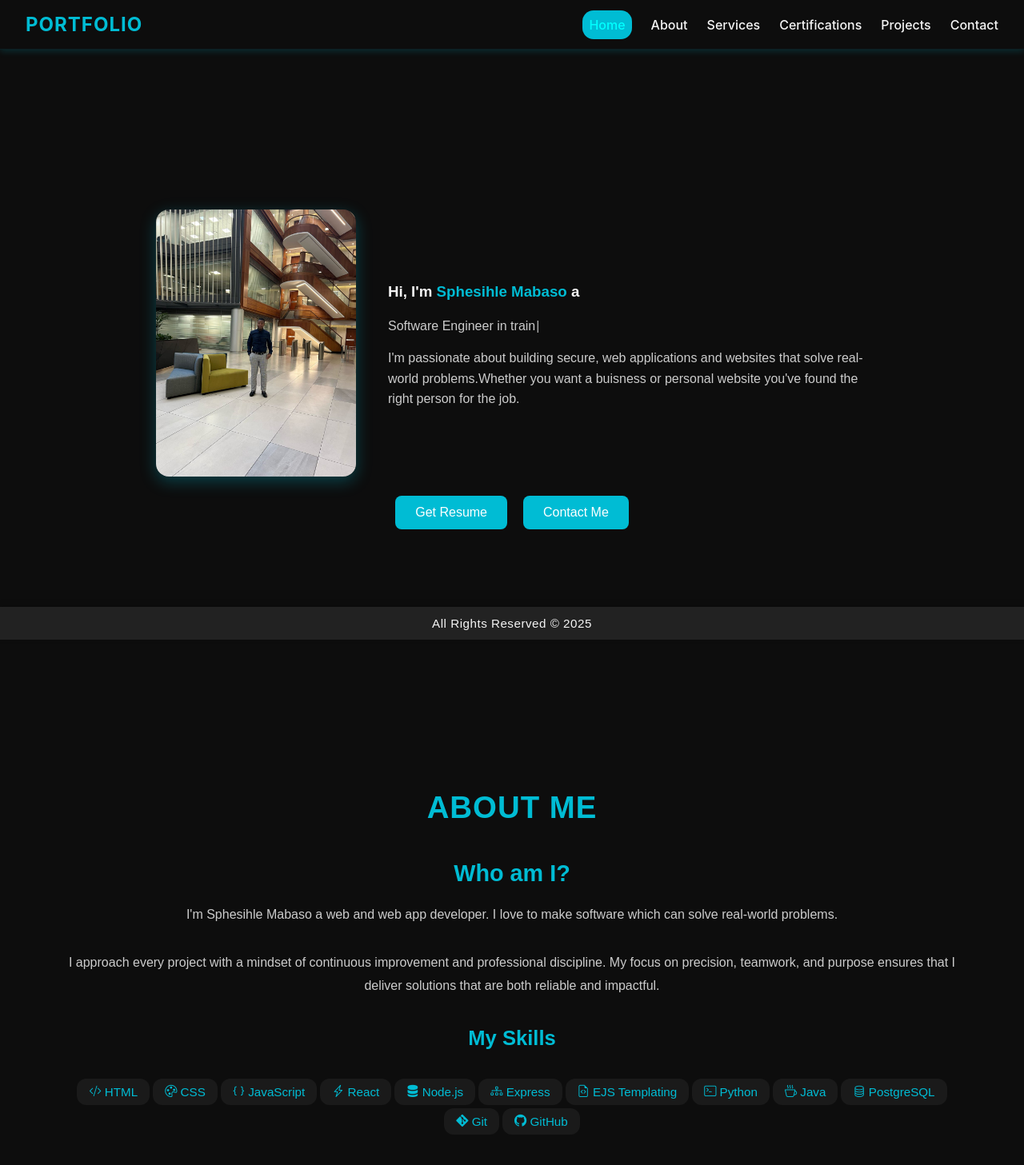
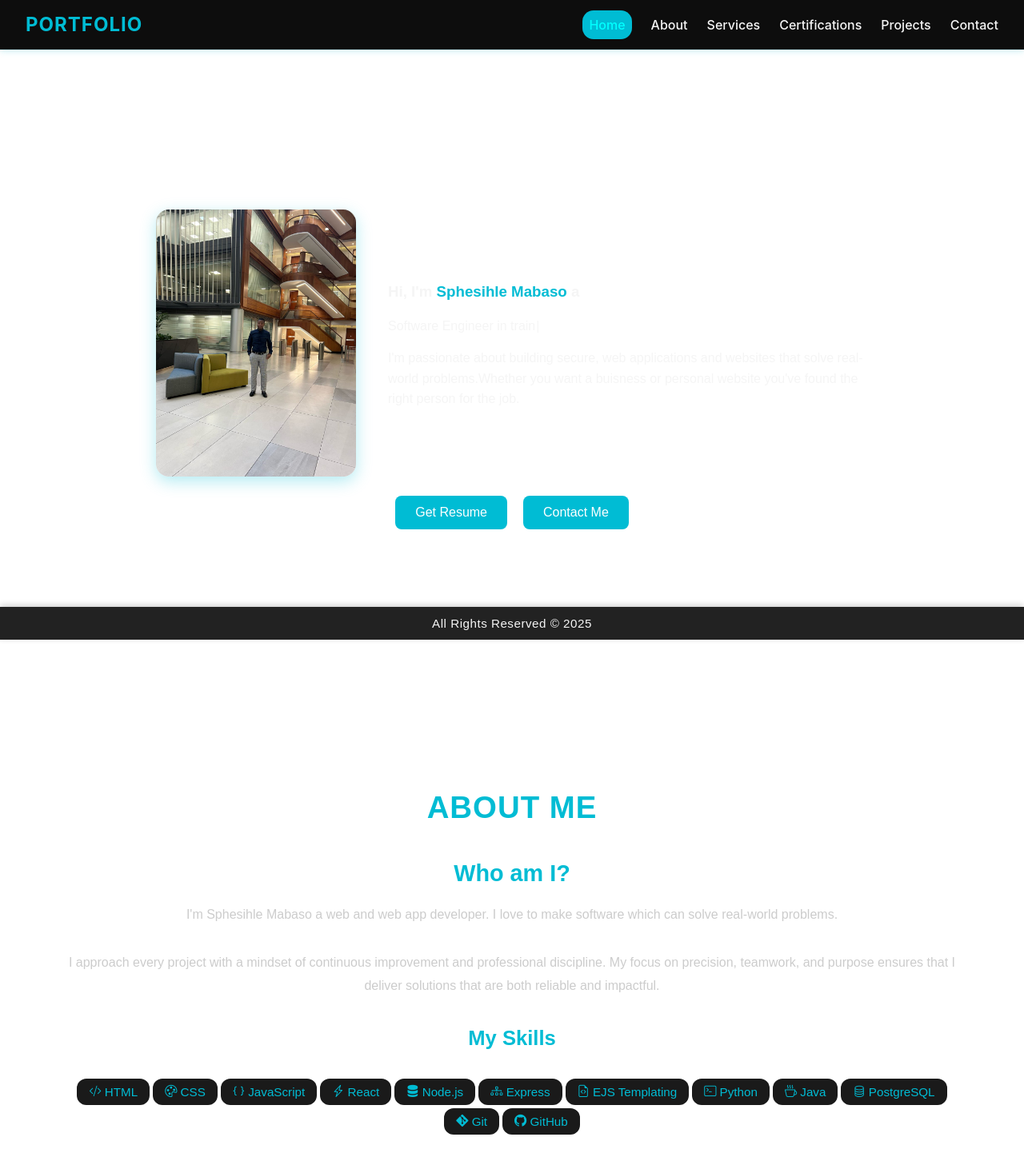
Before and after one commit to Sphesihlesfiso/SphesihlePortfolio, a React (Create React App) app in the folder portfolio/: page / in a window 1280 px wide. Shown: the top 1457 px of the page at 80% size. Built offline with nearby package versions, Linux system fonts and the light colour scheme.

Commit message:
Used css virables

```diff
--- a/portfolio/src/About/About.css
+++ b/portfolio/src/About/About.css
@@ -2,8 +2,8 @@
   min-height: 100vh;
   width: 100%;
 
-  background-color: #0d0d0d;
-  color: #f5f5f5;
+
+
   font-family: 'Poppins', sans-serif;
   display: flex;
   align-items: center;
@@ -60,7 +60,7 @@
 }
 
 .Skill,.Tool {
-  background-color: #1a1a1a;
+  background-color: var(--card-primary-bg);
   color: #00bcd4;
   padding: 8px 15px;
   border-radius: 12px;
--- a/portfolio/src/App.css
+++ b/portfolio/src/App.css
@@ -1,19 +1,31 @@
 /* Reset & Base Setup */
-html, body {
-  height: 100%;              /* ensure full viewport height */
-  width: 100%;               /* full width */
+:root {
+  --primary-color: red; /* Bootstrap blue */
+  --secondary-color: #6c757d;
+  --white-color: #f5f5f5;
+  --black-bg: white;
+
+  --card-primary-bg: #1a1a1a;
+  --card-secondary-bg: rgb(247, 240, 240);
+}
+
+html,
+body {
+  height: 100%; /* ensure full viewport height */
+  width: 100%; /* full width */
   margin: 0;
   padding: 0;
   box-sizing: border-box;
   scroll-behavior: smooth;
-  font-family: 'Inter', 'Segoe UI', sans-serif;
-  background-color:  #0d0d0d; /* deep dark background */
-  color: #f5f5f5;            /* soft white text */
+  font-family: "Inter", "Segoe UI", sans-serif;
+  background-color: var(--black-bg); /* deep dark background */
+  color: var(--white-color); /* soft white text */
 }
 
-
 /* Ensure all elements respect box-sizing */
-*, *::before, *::after {
+*,
+*::before,
+*::after {
   box-sizing: inherit;
 }
 
@@ -49,19 +61,13 @@ button:active {
   transform: scale(0.98);
 }
 
-button:disabled {
-  background-color: #444;
-  color: #888;
-  cursor: not-allowed;
-}
-
 /* Full-screen section helper */
 .full-section {
-  min-height: 100vh;         /* full screen height */
+  min-height: 100vh; /* full screen height */
   width: 100%;
   display: flex;
   align-items: center;
   justify-content: center;
 
-  background-color:  #0d0d0d; /* slightly lighter dark for contrast */
+  background-color: var(--black-bg); /* slightly lighter dark for contrast */
 }
--- a/portfolio/src/Certifications/Certifications.css
+++ b/portfolio/src/Certifications/Certifications.css
@@ -1,9 +1,9 @@
 .Certifications {
-  min-height: 100vh;               /* fill full screen height */
-  background-color: #0d0d0d;       /* dark background */
+  min-height: 100vh; /* fill full screen height */
+  background-color: var(--black-bg); /* dark background */
   color: #f5f5f5;
-  font-family: 'Poppins', sans-serif;
-  padding:4.5% 0 ;
+  font-family: "Poppins", sans-serif;
+  padding: 4.5% 0;
   box-sizing: border-box;
 }
 
@@ -14,14 +14,14 @@
   width: 100%;
   max-width: 1200px;
   list-style: none;
-  padding: 0 4.5% ;
+  padding: 0 4.5%;
   margin: 0;
 }
 
 .tittle {
   font-size: 2.4rem;
   font-weight: 600;
-  color: #00bcd4;                  /* bright accent */
+  color: #00bcd4; /* bright accent */
   margin-bottom: 50px;
   text-transform: uppercase;
   letter-spacing: 1px;
--- a/portfolio/src/Contact/Contact.css
+++ b/portfolio/src/Contact/Contact.css
@@ -1,9 +1,8 @@
 .Contact-container {
   min-height: 100vh; /* fills the entire screen */
   padding: 0 5%;
-  background-color: #0d0d0d; /* dark background */
-  color: #f5f5f5;
-  font-family: 'Poppins', sans-serif;
+  background-color: var(--black-bg); /* dark background */
+  font-family: "Poppins", sans-serif;
   display: flex;
   flex-direction: column;
   justify-content: center;
@@ -41,8 +40,8 @@
 .Contact-form textarea {
   padding: 12px 15px;
   border: 1px solid #333;
-  background-color: #121212;
-  color: #f5f5f5;
+  background-color: var(--black-bg);
+
   border-radius: 8px;
   font-size: 1rem;
   outline: none;
@@ -57,7 +56,7 @@
 
 .Contact-form button {
   background-color: #00bcd4;
-  color: #fff;
+
   border: none;
   border-radius: 8px;
   padding: 12px 0;
--- a/portfolio/src/Home/Home.css
+++ b/portfolio/src/Home/Home.css
@@ -1,9 +1,9 @@
 .Home-container {
-  min-height: 100vh;               /* full screen height */
+  min-height: 100vh; /* full screen height */
   width: 100%;
-  background-color: #0d0d0d;       /* dark background */
-  color: #f5f5f5;
-  font-family: 'Poppins', sans-serif;
+  /* dark background */
+
+  font-family: "Poppins", sans-serif;
   display: flex;
   flex-direction: column;
   justify-content: center;
@@ -18,7 +18,6 @@
   align-items: center;
   flex-wrap: wrap;
   justify-content: center;
-
 }
 
 .Picture {
@@ -38,7 +37,7 @@
 }
 
 .Highlighted-text {
-  color: #00bcd4;                  /* accent color */
+  color: #00bcd4; /* accent color */
   font-weight: 600;
 }
 
@@ -46,7 +45,6 @@
   margin: 15px 0;
   font-size: 1rem;
   line-height: 1.6;
-  color: #ccc;
 }
 
 .Buttons {
@@ -58,7 +56,7 @@
 
 .Buttons button {
   background-color: #00bcd4;
-  color: #fff;
+
   border: none;
   padding: 12px 25px;
   border-radius: 8px;
@@ -75,7 +73,6 @@
 
 /* Typewriter text styling */
 .Home-paragraph .typewriter {
-  color: #00bcd4;
   font-weight: 500;
   font-size: 1.1rem;
   margin: 10px 0;
--- a/portfolio/src/My servises/Servises.css
+++ b/portfolio/src/My servises/Servises.css
@@ -1,8 +1,7 @@
 .Services {
   min-height: 100vh;               /* fill full screen height */
   padding: 60px 6.5%;
-  background-color: #0d0d0d;       /* dark background */
-  color: #f5f5f5;
+
   font-family: 'Poppins', sans-serif;
   display: flex;
   flex-direction: column;
@@ -31,7 +30,7 @@
 }
 
 .Service {
-  background-color: #1a1a1a;       /* dark card */
+  background-color: var(--card-primary-bg) ;     /* dark card */
   padding: 20px;
   border-radius: 16px;
   box-shadow: 0 4px 14px rgba(0, 188, 212, 0.1);
--- a/portfolio/src/Projects/Project.css
+++ b/portfolio/src/Projects/Project.css
@@ -1,5 +1,5 @@
 .ProjectCard {
-  background-color: #1e1e1e;
+  background-color: var(--card-primary-bg);
   border-radius: 16px;
   box-shadow: 0 4px 14px rgba(0, 0, 0, 0.5);
   overflow: hidden;
@@ -23,12 +23,12 @@
   margin: 15px 0 10px;
   font-size: 1.2rem;
   font-weight: 600;
-  color: #f5f5f5;
+
 }
 
 .view-button {
   background-color: #00bcd4;
-  color: #fff;
+
   border: none;
   padding: 10px 20px;
   margin:0 5px 15px ;
@@ -44,7 +44,7 @@
 }
 
 .project-description {
-  color: #f5f5f5;
+
   padding: 12px 16px;
   border-radius: 10px;
   margin-top: 10px;
--- a/portfolio/src/Projects/Projects.css
+++ b/portfolio/src/Projects/Projects.css
@@ -1,8 +1,8 @@
 .Projects-container {
   min-height: 100vh; /* full screen height */
   width: 100%;
-  background-color: #0d0d0d;
-  color: #f5f5f5;
+  background-color: var(--black-bg);
+
   font-family: 'Poppins', sans-serif;
   display: flex;
   flex-direction: column;
```
